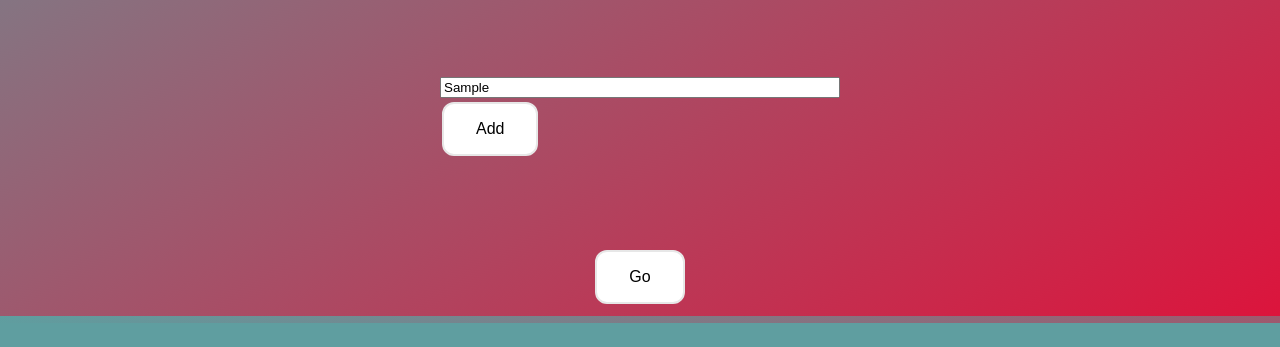
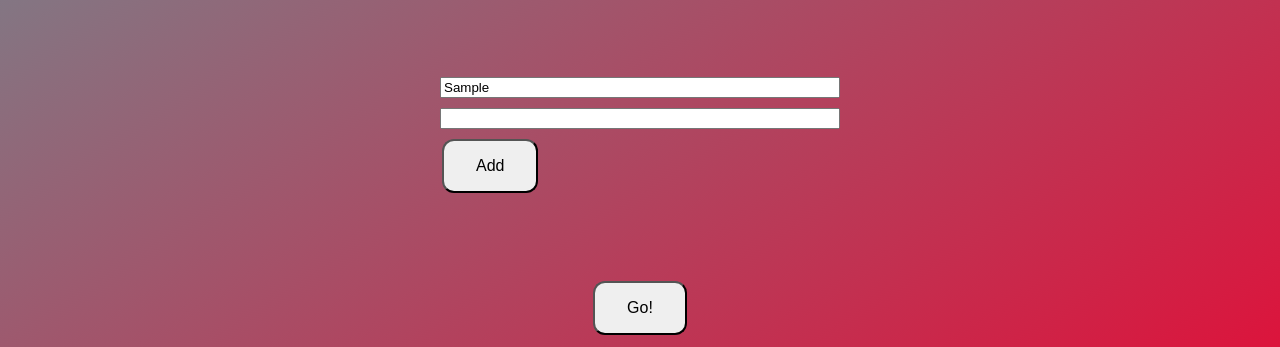
Before and after one commit to kristinasofia/help-me-choose, a plain HTML site: page index.html in a window 1280 px wide. Both pictures are taken after typing "Sample" into the empty fields and a click on the button "Add". Shown: the part 477-824 px from the top of the page. Before the commit the page ends 800 px from the top, so only its background shows below. Drawn offline with nearby package versions, Linux system fonts and the light colour scheme.

Commit message:
Dag 3
Javascript
Lagt till funktion för att kunna lägga till fler val

```diff
--- a/index.html
+++ b/index.html
@@ -10,10 +10,23 @@
         <div class="inputs">
           <input placeholder="Something">
         </div>
-        <button class="button button1">Add</button>
+        <button class="addOption">Add</button>
       </div>
-      <button class="addOption">Go</button>
+      <div class="resultSection"></div>
+      <button class="button1">Go!</button>
   </head>
   <body>
+    <script src="https://code.jquery.com/jquery-3.3.1.min.js"></script>
+    <script>
+      $(function() {
+        $('.resultSection').hide()
+
+      var add_option = function() {
+        $('.inputs').append('<input></input>')
+      }
+
+      $('.addOption').click(add_option)
+      })
+    </script>
   </body>
 </html>
--- a/main.css
+++ b/main.css
@@ -37,9 +37,9 @@ body {
 }
 
 button {
-    background-color: #555555;
-    border: 2 px solid #555555;
-    color: white;
+    background-color: #white;
+    border: 2 px solid #e7e7e7;
+    color: black;
     padding: 16px 32px;
     text-align: center;
     text-decoration: none;
@@ -51,25 +51,8 @@ button {
     transition-duration: 0.4s;
     cursor: pointer;
 }
-.button1 {
-    background-color: white;
-    color: black;
-    border: 2px solid #e7e7e7;
-}
 
-.button1:hover {
+button:hover {
     background-color: #e7e7e7;
     color: white;
 }
-
-
-.addOption {
-    background-color: white;
-    color: black;
-    border: 2px solid #e7e7e7;
-}
-
-.addOption:hover {
-    background-color: #e7e7e7;
-    color: white;
-}
```
